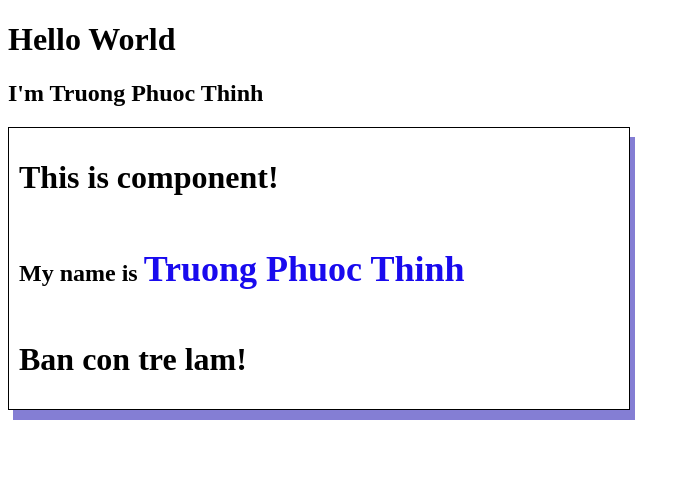
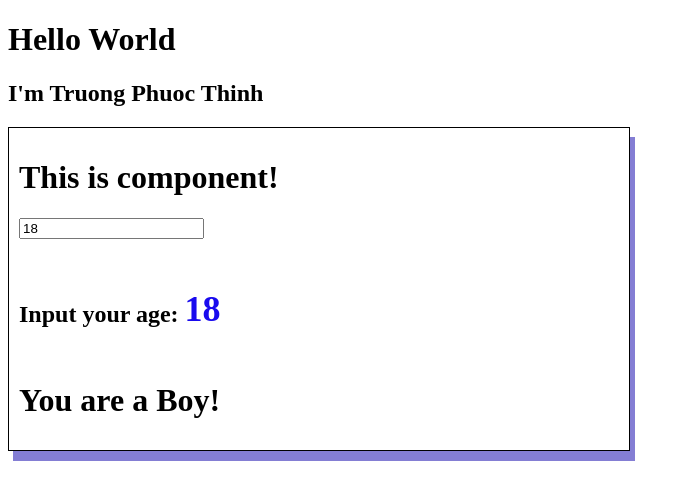
Before and after one commit to phuocthinh1998/Angular_12_Github, an Angular app: page / in a window 1280 px wide. Shown: the top 500 px of the page, without its empty margins (0-690 px from the left). Built offline with nearby package versions, Linux system fonts and the light colour scheme.

Commit message:
ngtemplate

```diff
--- a/src/app/app.module.ts
+++ b/src/app/app.module.ts
@@ -1,6 +1,6 @@
 import { NgModule } from '@angular/core';
 import { BrowserModule } from '@angular/platform-browser';
-
+import { FormsModule } from '@angular/forms';
 import { AppRoutingModule } from './app-routing.module';
 import { AppComponent } from './app.component';
 import { HomeComponent } from './home/home.component';
@@ -14,7 +14,8 @@ import { AboutComponent } from './about/about.component';
   ],
   imports: [
     BrowserModule,
-    AppRoutingModule
+    AppRoutingModule,
+    FormsModule
   ],
   providers: [],
   bootstrap: [AppComponent]
--- a/src/app/home/home.component.html
+++ b/src/app/home/home.component.html
@@ -1,6 +1,11 @@
 <div class="test">
   <h1>This is component!</h1>
-  <h2>My name is <h2 class="name"> {{name}}</h2></h2>
-  <h1 *ngIf="age > 18">Ban qua gia roi!</h1>
-  <h1 *ngIf="age <= 18">Ban con tre lam!</h1>
+  <input [(ngModel)]="age"/>
+  <h2>Input your age:  <h2 class="name"> {{age}}</h2></h2>
+  <!-- <h1 *ngIf="age > 18">You are a man!</h1>
+  <h1 *ngIf="age <= 18">You are a son!</h1> -->
+  <div *ngIf="age>18;then man else boy"></div>
+  <ng-template #man><h1>You are a Man!</h1> </ng-template>
+  <ng-template #boy><h1>You are a Boy!</h1></ng-template>
+
 </div>
```
